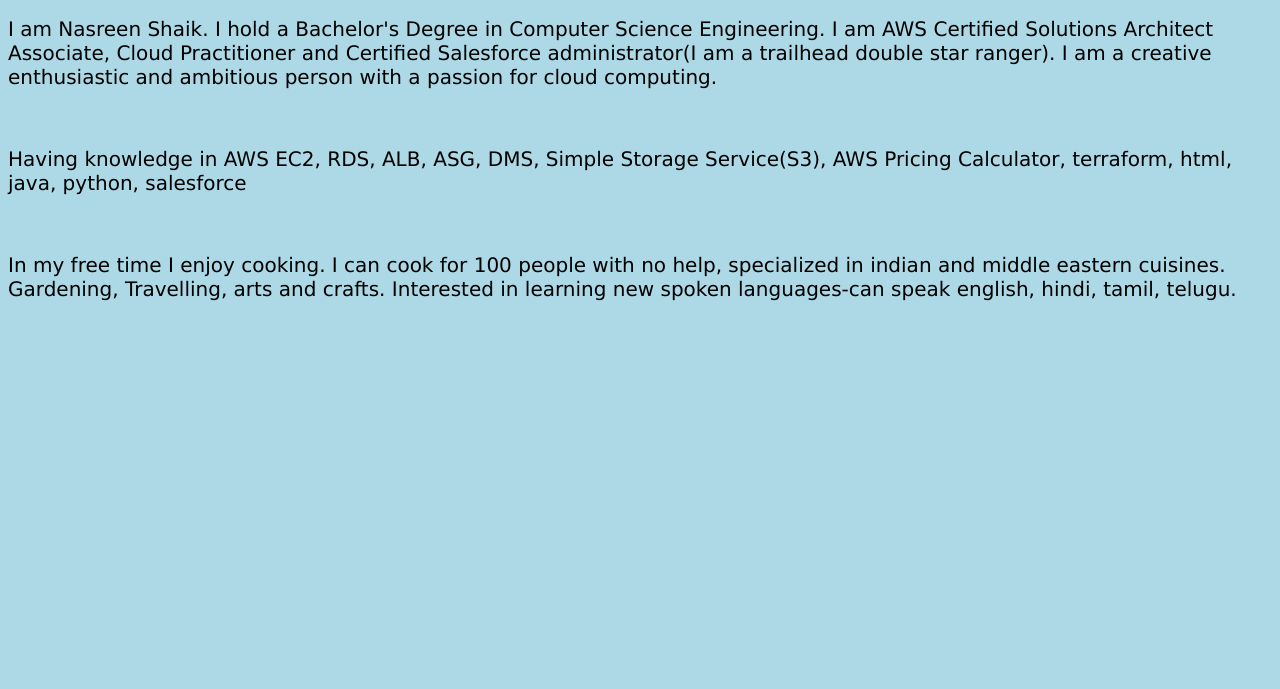
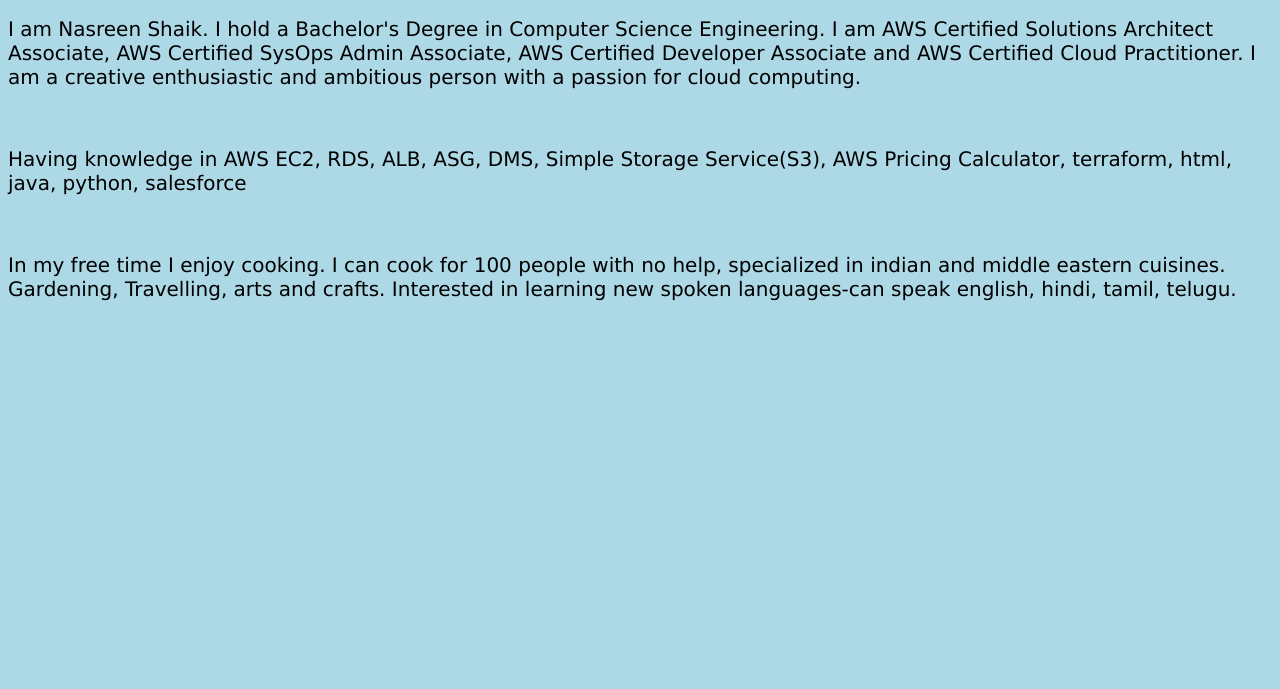
Before and after one commit to nasrien86/terraform-projects, a plain HTML site: page nas-web/index.html in a window 1280 px wide. Shown: the part 111-800 px from the top of the page. Drawn offline with Linux system fonts and the light colour scheme.

Commit message:
Update index.html
added more cert details

```diff
--- a/nas-web/index.html
+++ b/nas-web/index.html
@@ -50,7 +50,7 @@
     Welcome to my webpage
   </div>
 </div>
-    <p>I am Nasreen Shaik. I hold a Bachelor's Degree in Computer Science Engineering. I am AWS Certified Solutions Architect Associate, Cloud Practitioner and Certified Salesforce administrator(I am a trailhead double star ranger). I am a creative enthusiastic and ambitious person with a passion for cloud computing.  </p><br>
+    <p>I am Nasreen Shaik. I hold a Bachelor's Degree in Computer Science Engineering. I am AWS Certified Solutions Architect Associate, AWS Certified SysOps Admin Associate, AWS Certified Developer Associate and AWS Certified Cloud Practitioner. I am a creative enthusiastic and ambitious person with a passion for cloud computing.  </p><br>
 
 <p>Having knowledge in AWS EC2, RDS, ALB, ASG, DMS, Simple Storage Service(S3), AWS Pricing Calculator, terraform, html, java, python, salesforce</p><br>
 
```
